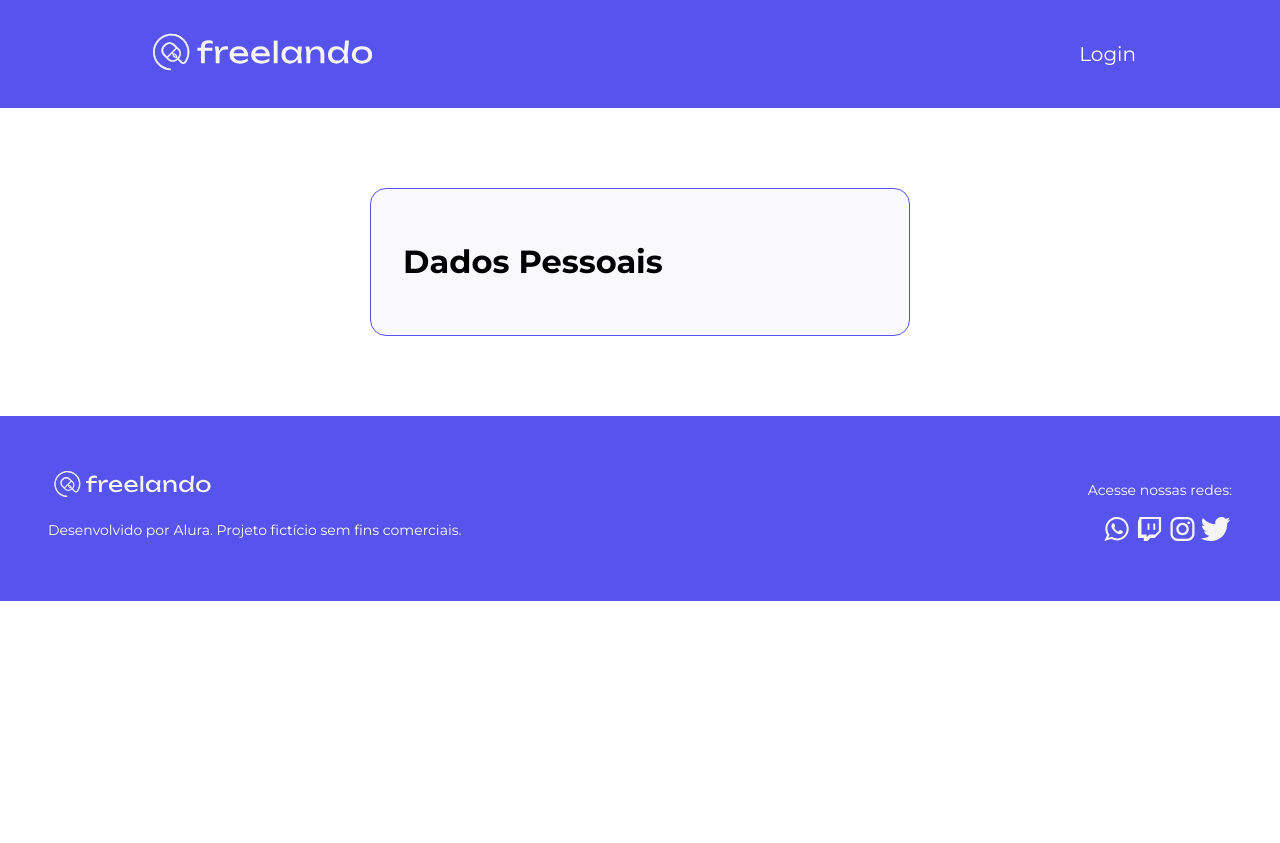
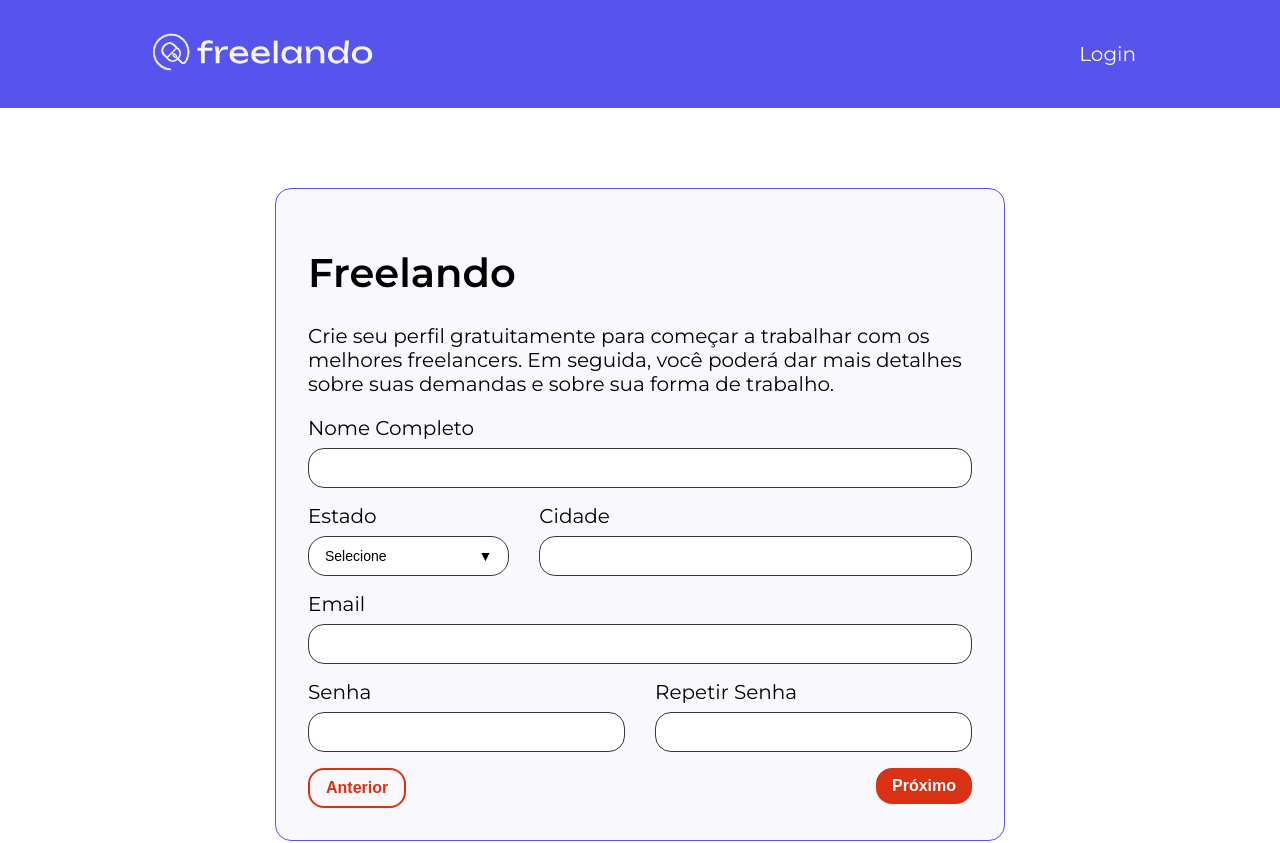
Before and after one commit to natcurti/alura-freelando, a React (Vite) app: page /cadastro/dados-pessoais in a window 1280 px wide. Shown: the top 843 px of the page. Before the commit the page ends 800 px from the top, so only its background shows below. Built offline with nearby package versions, Linux system fonts and the light colour scheme.

Commit message:
Create new pages and adjust some styles

```diff
--- a/src/components/GlobalStyles/index.jsx
+++ b/src/components/GlobalStyles/index.jsx
@@ -8,6 +8,12 @@ const styles = (theme) => {
     body: {
       margin: 0,
     },
+    "#root": {
+      minHeight: "100vh",
+      display: "flex",
+      flexDirection: "column",
+      justifyContent: "space-between",
+    },
   };
 };
 
--- /dev/null
+++ b/src/components/RadioButton/index.jsx
@@ -0,0 +1,63 @@
+/* eslint-disable react/prop-types */
+import styled from "@emotion/styled";
+
+const LabelStyled = styled.label`
+  display: flex;
+  align-items: center;
+  font-size: 16px;
+  cursor: pointer;
+  padding: ${(props) => props.theme.spacing.xs};
+  &:hover {
+    &:before {
+      border-color: ${(props) => props.theme.colors.focus};
+    }
+  }
+  &:before {
+    content: "";
+    height: 20px;
+    width: 20px;
+    border-radius: 50%;
+    border: 2px solid ${(props) => props.theme.colors.neutral.a};
+    border-color: inherit;
+    display: flex;
+    align-items: center;
+    justify-content: center;
+    margin-right: 10px;
+    cursor: pointer;
+    background-color: ${(props) =>
+      props.checked
+        ? props.theme.colors.primary.b
+        : props.theme.colors.neutral.c};
+    border-color: ${(props) =>
+      props.checked ? props.theme.colors.primary.b : "inherit"};
+  }
+`;
+
+const InputStyled = styled.input`
+  appearance: none;
+  opacity: 0;
+  &:focus + label {
+    border-radius: 16px;
+    border: 1px solid;
+    border-color: ${(props) => props.theme.colors.focus};
+  }
+`;
+
+const RadioButton = ({ title, checked, value, onClick }) => {
+  return (
+    <>
+      <InputStyled
+        type="radio"
+        value={value}
+        checked={checked}
+        onChange={onClick}
+        id={`radio-${value}`}
+      />
+      <LabelStyled htmlFor={`radio-${value}`} checked={checked}>
+        {title}
+      </LabelStyled>
+    </>
+  );
+};
+
+export default RadioButton;
--- a/src/pages/LayoutBase.jsx
+++ b/src/pages/LayoutBase.jsx
@@ -7,7 +7,7 @@ const LayoutBase = () => {
   return (
     <>
       <Header />
-      <Container style={{ margin: "80px auto" }}>
+      <Container style={{ margin: "80px auto", width: "100%" }}>
         <Outlet />
       </Container>
       <Footer />
--- /dev/null
+++ b/src/pages/Register/Interests/index.jsx
@@ -0,0 +1,78 @@
+/* eslint-disable react/prop-types */
+import { useState } from "react";
+import RadioButton from "../../../components/RadioButton";
+import Typography from "../../../components/Typography";
+import Button from "../../../components/Button";
+import { Col, Row } from "react-grid-system";
+import { Link } from "react-router-dom";
+
+const options = [
+  {
+    value: 1,
+    label: "TI e Programação",
+  },
+  {
+    value: 2,
+    label: "Design e Multimídia",
+  },
+  {
+    value: 3,
+    label: "Revisão",
+  },
+  {
+    value: 4,
+    label: "Tradução",
+  },
+  {
+    value: 5,
+    label: "Transcrição",
+  },
+  {
+    value: 6,
+    label: "Marketing",
+  },
+];
+
+const Interests = () => {
+  const [selectedOption, setSelectedOption] = useState("");
+
+  return (
+    <div style={{ textAlign: "center" }}>
+      <Typography variant="h1" component="h1">
+        Crie seu cadastro
+      </Typography>
+      <Typography variant="h3" component="h2">
+        Qual a área de interesse?
+      </Typography>
+      <div style={{ marginBottom: "24px" }}>
+        {options.map((option) => (
+          <RadioButton
+            key={option.value}
+            value={option.label}
+            title={option.label}
+            checked={option.label === selectedOption}
+            onClick={() => setSelectedOption(option.label)}
+          />
+        ))}
+      </div>
+      <Row>
+        <Col lg={6} md={6} sm={6}>
+          <div style={{ textAlign: "left" }}>
+            <Link to="/cadastro/">
+              <Button variant="secondary">Anterior</Button>
+            </Link>
+          </div>
+        </Col>
+        <Col lg={6} md={6} sm={6}>
+          <div style={{ textAlign: "right" }}>
+            <Link to="/cadastro/dados-pessoais">
+              <Button variant="primary">Próximo</Button>
+            </Link>
+          </div>
+        </Col>
+      </Row>
+    </div>
+  );
+};
+
+export default Interests;
--- a/src/pages/Register/LayoutBaseRegister/index.jsx
+++ b/src/pages/Register/LayoutBaseRegister/index.jsx
@@ -5,7 +5,7 @@ import { Outlet } from "react-router-dom";
 const LayoutBaseRegister = () => {
   return (
     <Row justify="center">
-      <Col lg={6} md={8} sm={12}>
+      <Col md={8} sm={12}>
         <Card>
           <Outlet />
         </Card>
--- /dev/null
+++ b/src/pages/Register/PersonalDataForm/index.jsx
@@ -0,0 +1,93 @@
+import { Col, Row } from "react-grid-system";
+import TextField from "../../../components/TextField";
+import Typography from "../../../components/Typography";
+import Button from "../../../components/Button";
+import DropDown from "../../../components/DropDown";
+import { Link } from "react-router-dom";
+
+const allStates = [
+  { text: "Acre", value: "AC" },
+  { text: "Alagoas", value: "AL" },
+  { text: "Amapá", value: "AP" },
+  { text: "Amazonas", value: "AM" },
+  { text: "Bahia", value: "BA" },
+  { text: "Ceará", value: "CE" },
+  { text: "Distrito Federal", value: "DF" },
+  { text: "Espírito Santo", value: "ES" },
+  { text: "Goiás", value: "GO" },
+  { text: "Maranhão", value: "MA" },
+  { text: "Mato Grosso", value: "MT" },
+  { text: "Mato Grosso do Sul", value: "MS" },
+  { text: "Minas Gerais", value: "MG" },
+  { text: "Pará", value: "PA" },
+  { text: "Paraíba", value: "PB" },
+  { text: "Paraná", value: "PR" },
+  { text: "Pernambuco", value: "PE" },
+  { text: "Piauí", value: "PI" },
+  { text: "Rio de Janeiro", value: "RJ" },
+  { text: "Rio Grande do Norte", value: "RN" },
+  { text: "Rio Grande do Sul", value: "RS" },
+  { text: "Rondônia", value: "RO" },
+  { text: "Roraima", value: "RR" },
+  { text: "Santa Catarina", value: "SC" },
+  { text: "São Paulo", value: "SP" },
+  { text: "Sergipe", value: "SE" },
+  { text: "Tocantins", value: "TO" },
+];
+
+function PersonalDataForm() {
+  return (
+    <>
+      <Typography variant="h1" component="h1">
+        Freelando
+      </Typography>
+      <Typography variant="body" component="body">
+        Crie seu perfil gratuitamente para começar a trabalhar com os melhores
+        freelancers. Em seguida, você poderá dar mais detalhes sobre suas
+        demandas e sobre sua forma de trabalho.
+      </Typography>
+      <Row>
+        <Col>
+          <TextField title="Nome Completo" />
+        </Col>
+      </Row>
+      <Row>
+        <Col lg={4} md={4} sm={4}>
+          <DropDown title="Estado" options={allStates} />
+        </Col>
+        <Col lg={8} md={8} sm={8}>
+          <TextField title="Cidade" />
+        </Col>
+      </Row>
+      <Row>
+        <Col>
+          <TextField title="Email" />
+        </Col>
+      </Row>
+      <Row>
+        <Col lg={6} md={6} sm={6}>
+          <TextField title="Senha" />
+        </Col>
+        <Col lg={6} md={6} sm={6}>
+          <TextField title="Repetir Senha" />
+        </Col>
+      </Row>
+      <Row>
+        <Col lg={6} md={6} sm={6}>
+          <Link to="/cadastro/interesses">
+            <Button variant="secondary">Anterior</Button>
+          </Link>
+        </Col>
+        <Col lg={6} md={6} sm={6}>
+          <div style={{ textAlign: "right" }}>
+            <Link to="/cadastro/concluido">
+              <Button variant="primary">Próximo</Button>
+            </Link>
+          </div>
+        </Col>
+      </Row>
+    </>
+  );
+}
+
+export default PersonalDataForm;
--- a/src/pages/Register/SelectCustomer/index.jsx
+++ b/src/pages/Register/SelectCustomer/index.jsx
@@ -3,6 +3,7 @@ import Typography from "../../../components/Typography";
 import { Link } from "../../../components/Link";
 import customer from "../assets/customer.png";
 import freela from "../assets/freela.png";
+import { Link as RouterLink } from "react-router-dom";
 
 const SelectCustomer = () => {
   return (
@@ -15,6 +16,7 @@ const SelectCustomer = () => {
       </Typography>
       <Row>
         <Col md={6} sm={12}>
+          <RouterLink to="interesses">
             <img
               src={customer}
               alt="Mulher de cabelos escuros cacheados e óculos, com a mão apoiada no rosto olhando compenetrada para uma tela."
@@ -22,6 +24,7 @@ const SelectCustomer = () => {
             <Typography variant="body" component="body">
               Sou cliente e preciso de um freela!
             </Typography>
+          </RouterLink>
         </Col>
         <Col md={6} sm={12}>
           <img
```
Also changed, not shown: src/router/router.jsx (+5 -3 lines). Lines whose indentation alone changed are shown as unchanged.
